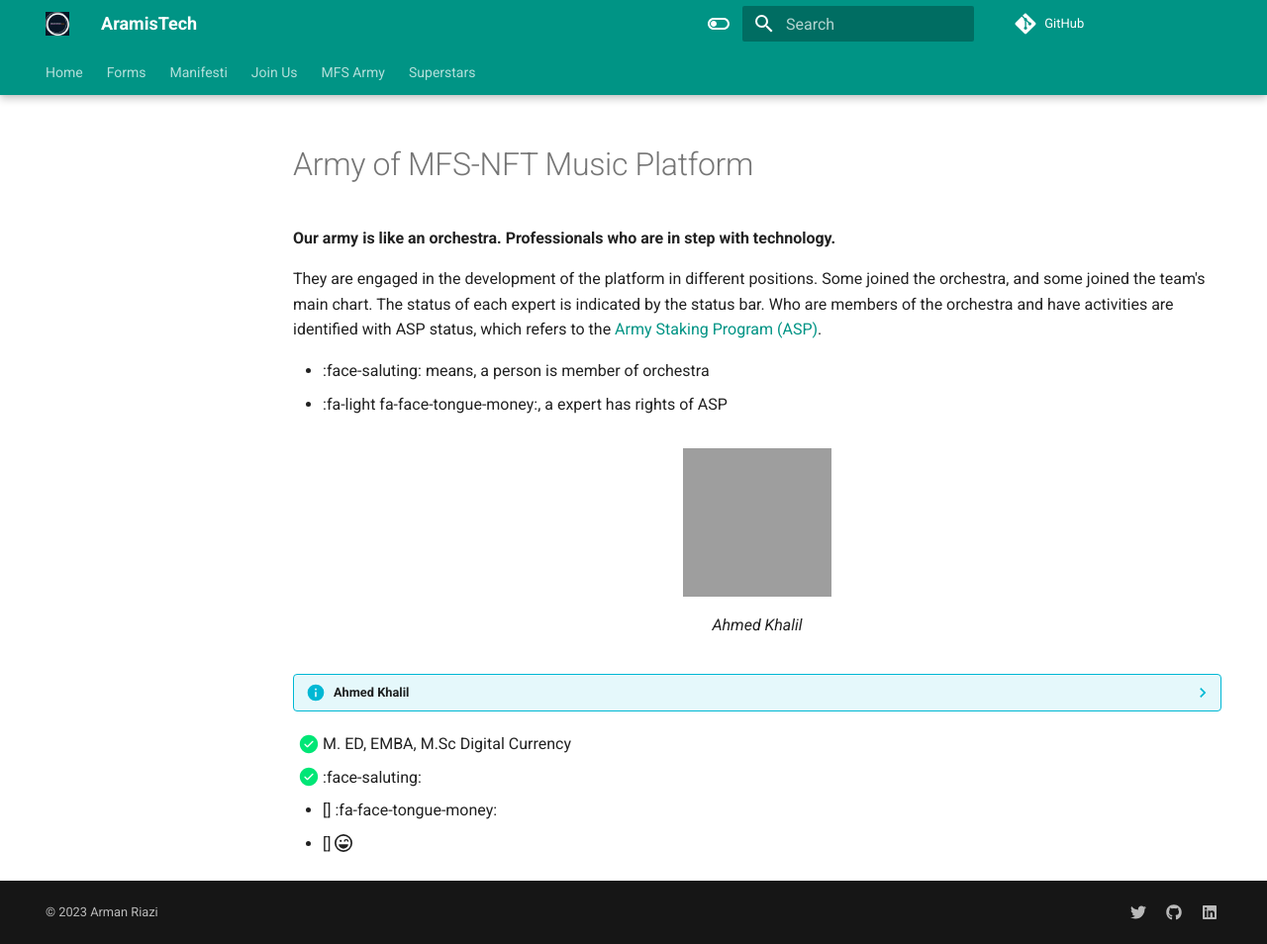
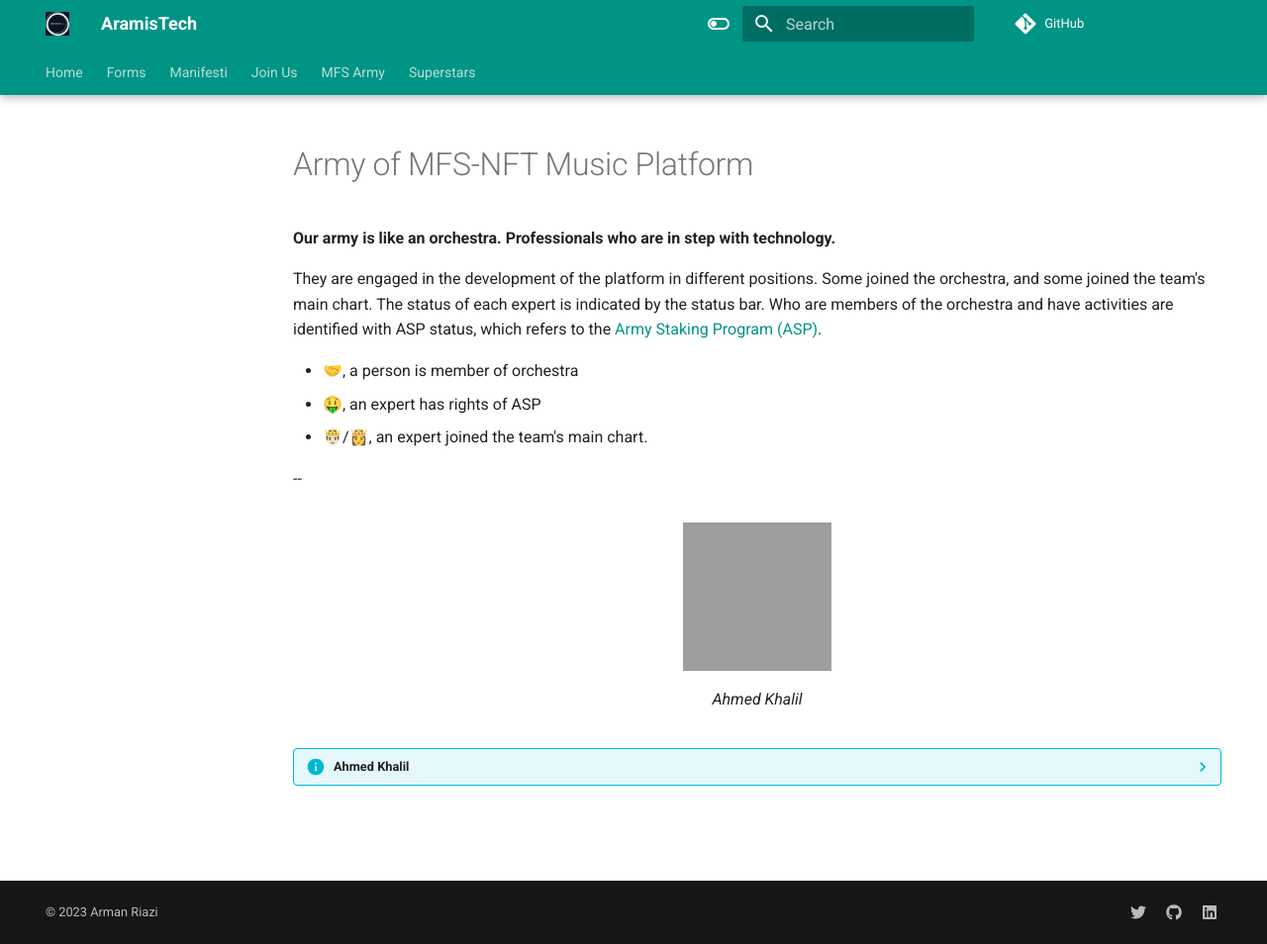
Before and after one commit to 21crickets/21crickets.github.io, an MkDocs documentation site: the page built from docs/career/army-mfs.md, in a window 1280 px wide and 954 px high. Shown: the whole window at 99% size. Built offline with MkDocs 1.6.1 and Material for MkDocs 9.7.7, drawn with Linux system fonts in a browser that asks for light colours; grey boxes are pictures that could not be loaded.

Commit message:
add ahmed4

```diff
--- a/docs/career/army-mfs.md
+++ b/docs/career/army-mfs.md
@@ -9,8 +9,11 @@
 
 They are engaged in the development of the platform in different positions. Some joined the orchestra, and some joined the team's main chart. The status of each expert is indicated by the status bar. Who are members of the orchestra and have activities are identified with ASP status, which refers to the [Army Staking Program (ASP)](../career/Employment.md).
 
-- :face-saluting: means, a person is member of orchestra
-- :fa-light fa-face-tongue-money:, a expert has rights of ASP
+- 🤝, a person is member of orchestra
+- 🤑, an expert has rights of ASP
+- 🤴🏻/👸, an expert joined the team's main chart.
+
+--
 
 <figure markdown>
 ![Token distribution](https://avatars.githubusercontent.com/u/63037202?v=4){ width="150" height="200" align=center }
@@ -19,7 +22,5 @@
 
 ??? info "Ahmed Khalil"
 
-  - [x]  M. ED, EMBA, M.Sc Digital Currency
-  - [x] :face-saluting:
-  - [] :fa-face-tongue-money:
-  - [] :fontawesome-regular-face-laugh-wink:
+    - [x]  M. ED, EMBA, M.Sc Digital Currency
+    - [x]  🤝,{}
```
